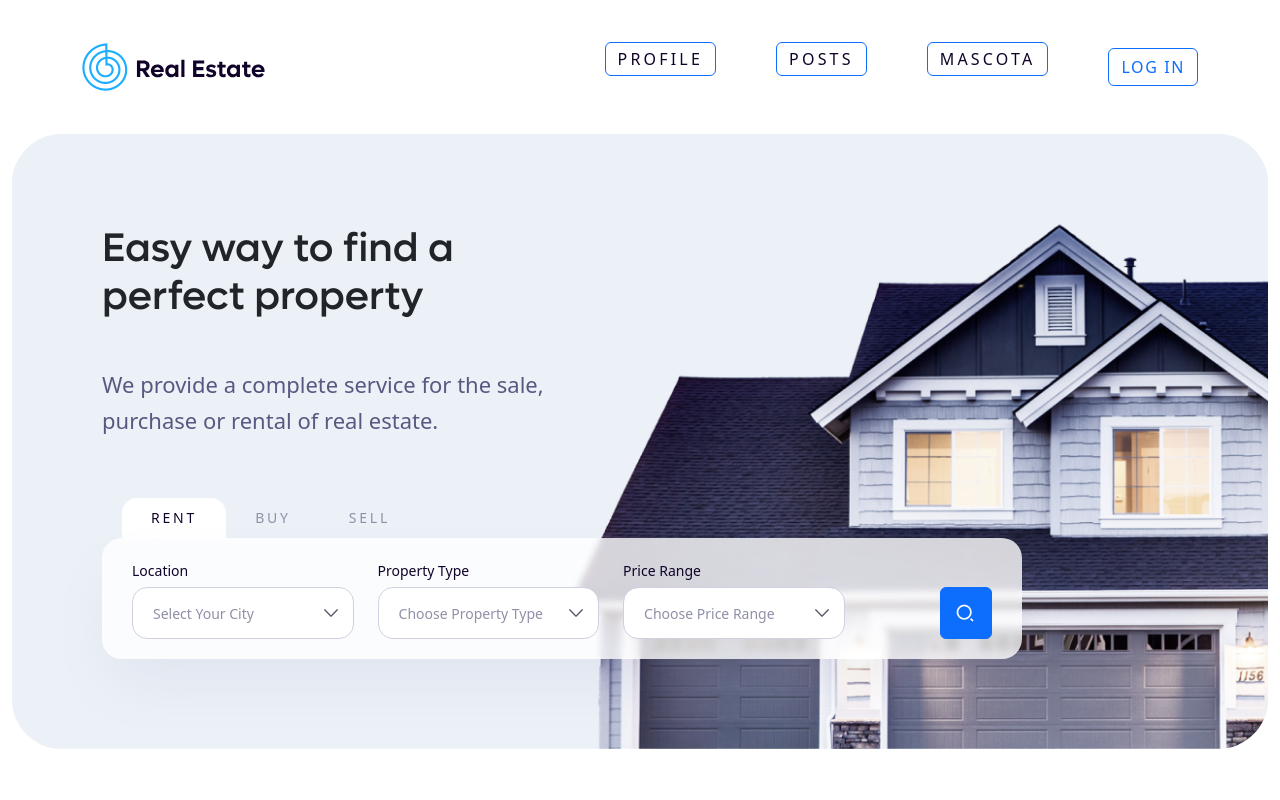
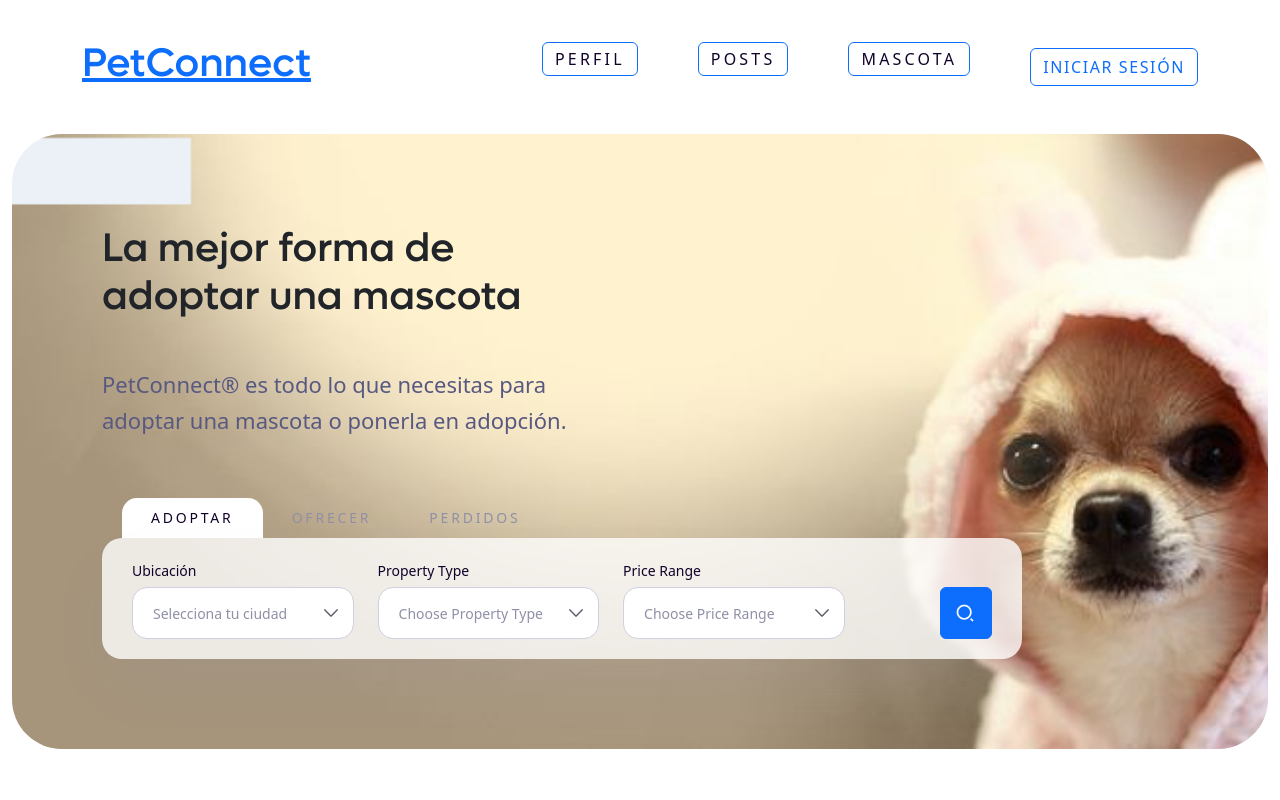
Before and after one commit to GarcesMJM/PetConnet, a React (Create React App) app in the folder front_PetConnect/: page / in a window 1280 px wide. Shown: the top 800 px of the page. Built offline with nearby package versions, Linux system fonts and the light colour scheme.

Commit message:
Cambios en el home

```diff
--- a/front_PetConnect/src/pages/Home.jsx
+++ b/front_PetConnect/src/pages/Home.jsx
@@ -10,7 +10,7 @@ function Home() {
 
                         <div class="logo">
                             <a href="#">
-                                <img src="assets/images/logo.svg" alt="Real Estate" />
+                            <h1 >PetConnect</h1>
                             </a>
                         </div>
 
@@ -22,14 +22,14 @@ function Home() {
 
                             <div class="menu">
                                 <ul>
-                                    <li><Link to="/profile" class="btn btn-outline-primary">Profile</Link></li>
+                                    <li><Link to="/profile" class="btn btn-outline-primary">Perfil</Link></li>
                                     <li><Link to="/posts" class="btn btn-outline-primary">Posts</Link></li>
-                                    <li><Link to="/mascota" class="btn btn-outline-primary">mascota</Link></li>
+                                    <li><Link to="/mascota" class="btn btn-outline-primary">Mascota</Link></li>
                                 </ul>
                             </div>
 
                             <div class="cta">
-                            <Link to="/login" class="btn btn-outline-primary">Log in</Link>
+                            <Link to="/login" class="btn btn-outline-primary">Iniciar Sesión</Link>
                             </div>
 
                         </div>
@@ -44,7 +44,7 @@ function Home() {
 
                         <div class="banner-box__img">
                             <img
-                                src="assets/images/banner-image.jpg"
+                                src="assets/images/banner-image.png"
                                 width="1300"
                                 height="634"
                                 alt=""
@@ -53,11 +53,10 @@ function Home() {
 
                         <div class="banner-box__content">
                             <h1 class="banner-box__title h1">
-                                Easy way to find a perfect property
+                                La mejor forma de adoptar una mascota
                             </h1>
                             <div class="banner-box__txt text-ex-large">
-                                We provide a complete service for the sale, purchase or rental of
-                                real estate.
+                                PetConnect® es todo lo que necesitas para adoptar una mascota o ponerla en adopción.
                             </div>
                         </div>
 
@@ -73,7 +72,7 @@ function Home() {
                                         role="tab"
                                         aria-selected="true"
                                     >
-                                        Rent
+                                        Adoptar
                                     </button>
                                 </li>
                                 <li class="nav-item" role="presentation">
@@ -85,7 +84,7 @@ function Home() {
                                         role="tab"
                                         aria-selected="false"
                                     >
-                                        Buy
+                                        Ofrecer
                                     </button>
                                 </li>
                                 <li class="nav-item" role="presentation">
@@ -97,7 +96,7 @@ function Home() {
                                         role="tab"
                                         aria-selected="false"
                                     >
-                                        Sell
+                                        Perdidos
                                     </button>
                                 </li>
                             </ul>
@@ -110,16 +109,16 @@ function Home() {
                                                 <div class="row">
                                                     <div class="col-md-6 col-lg-4">
                                                         <div class="form-group mb-lg-0">
-                                                            <label class="form-label">Location</label>
+                                                            <label class="form-label">Ubicación</label>
                                                             <select class="form-control">
-                                                                <option>Select Your City</option>
-                                                                <option>Amsterdam</option>
-                                                                <option>Barcelona</option>
-                                                                <option>Beijing</option>
-                                                                <option>Beirut</option>
-                                                                <option>Bergen</option>
-                                                                <option>Copenhagen</option>
-                                                                <option>Doha</option>
+                                                                <option>Selecciona tu ciudad</option>
+                                                                <option>Medellín</option>
+                                                                <option>Cali</option>
+                                                                <option>Bogotá</option>
+                                                                <option>Cartagena</option>
+                                                                <option>Bucaramanga</option>
+                                                                <option>Santa Marta</option>
+                                                                <option>Cúcuta</option>
                                                             </select>
                                                         </div>
                                                     </div>
```
